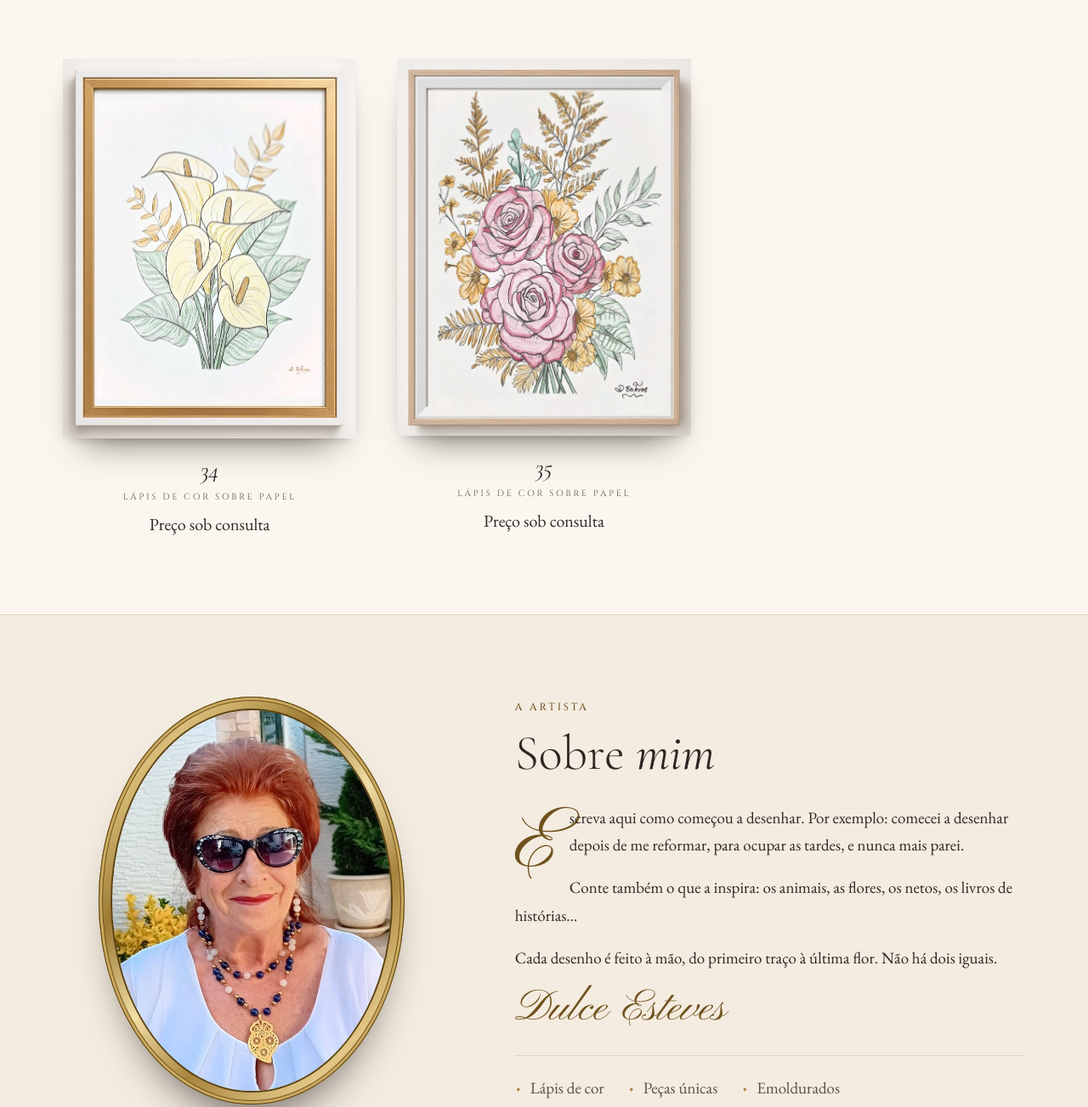
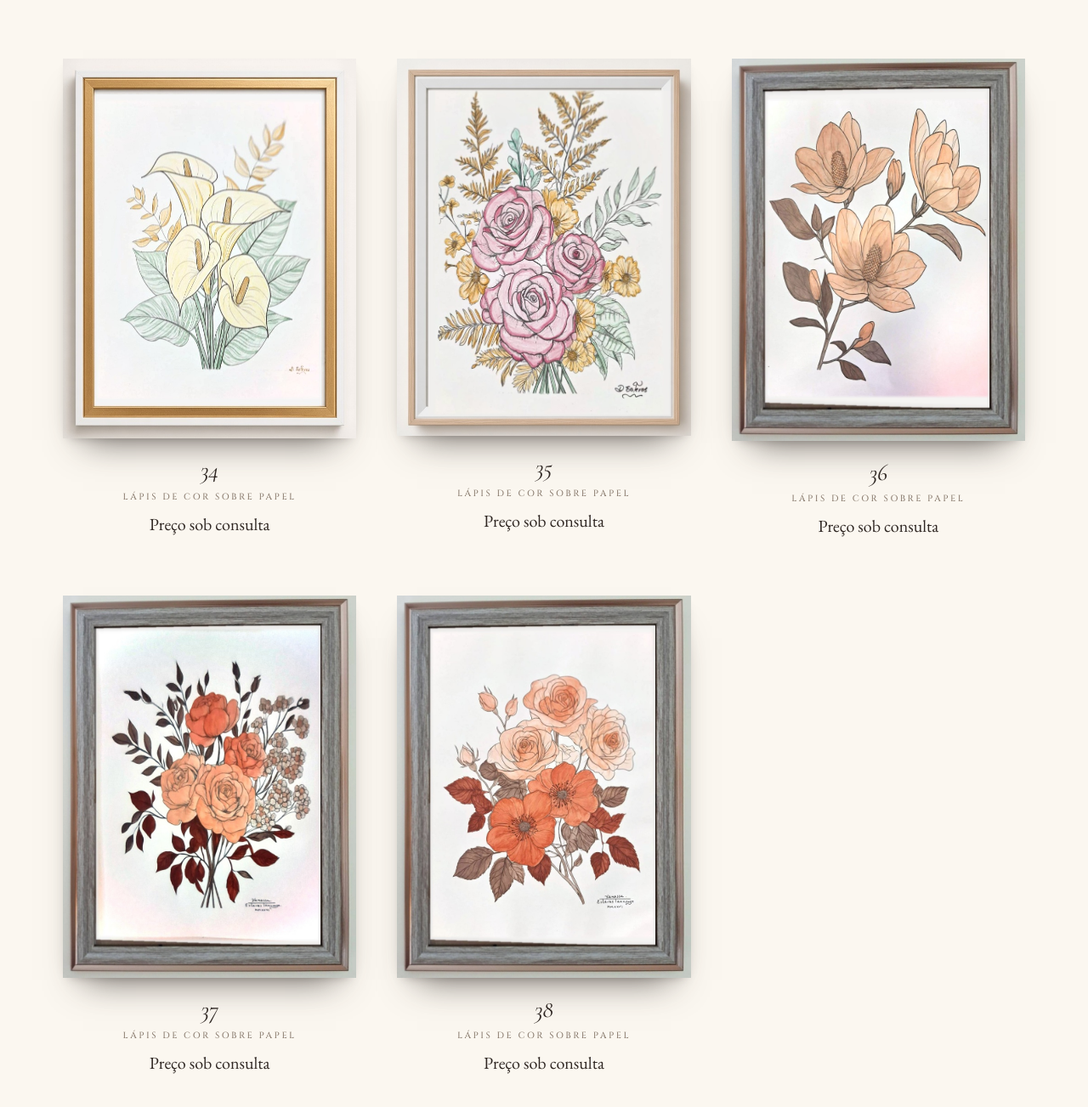
Before and after one commit to HorizonMatrix/atelier-dulce, a plain HTML site: page index.html in a window 1280 px wide. Shown: the part 8453-9756 px from the top of the page at 85% size. Drawn offline with nearby package versions, Linux system fonts and the light colour scheme.

Commit message:
Adicionar quadros 36 a 38 na moldura m14
Co-Authored-By: Claude Sonnet 5.5 <noreply@anthropic.com>
Claude-Session: https://claude.ai/code/session_01NUiqCZoHef47n7JWzGmPuU

```diff
--- a/index.html
+++ b/index.html
@@ -717,6 +717,36 @@ const SITE = {
       preco: null,
       estado: "disponivel",
       descricao: "Rosas cor-de-rosa com flores amarelas, fetos dourados e folhas verde-água."
+    },
+    {
+      titulo: "36",
+      imagem: "img/quadros/q36.jpg",
+      moldura: "foto",
+      tecnica: "Lápis de cor sobre papel",
+      medidas: "",
+      preco: null,
+      estado: "disponivel",
+      descricao: "Magnólias em tons de laranja e castanho, com botões e folhas."
+    },
+    {
+      titulo: "37",
+      imagem: "img/quadros/q37.jpg",
+      moldura: "foto",
+      tecnica: "Lápis de cor sobre papel",
+      medidas: "",
+      preco: null,
+      estado: "disponivel",
+      descricao: "Um ramo de rosas cor de pêssego e laranja, com folhas castanhas e vermelhas."
+    },
+    {
+      titulo: "38",
+      imagem: "img/quadros/q38.jpg",
+      moldura: "foto",
+      tecnica: "Lápis de cor sobre papel",
+      medidas: "",
+      preco: null,
+      estado: "disponivel",
+      descricao: "Rosas e papoilas em tons de laranja, com folhas vermelhas e castanhas."
     }
   ]
 };
```
Also changed, not shown: img/quadros/q36.jpg (added), img/quadros/q37.jpg (added), img/quadros/q38.jpg (added).
